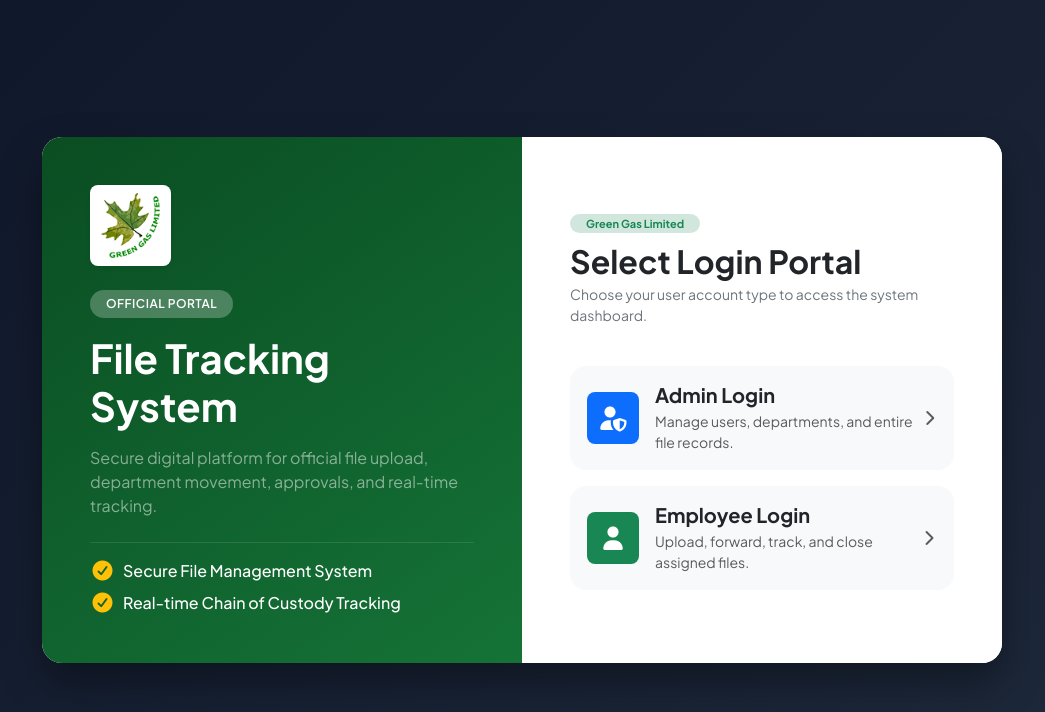
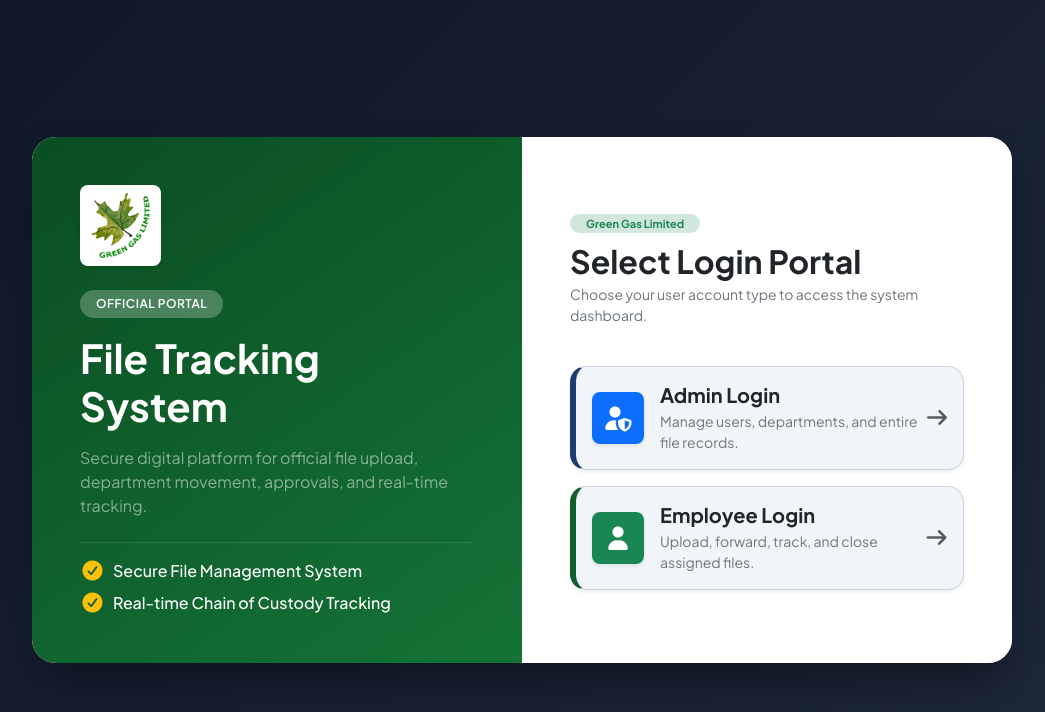
Before and after one commit to rohanyadav963/Django_project, a Django app: page / in a window 1280 px wide. Shown: the top 712 px of the page, without its empty margins (118-1163 px from the left). Run offline with Django 5.2, Linux system fonts and the light colour scheme; some libraries are stand-ins or nearby versions.

Commit message:
Improve home page card contrast with background tones, accent borders, and animated 3D hover effects

```diff
--- a/ftsproject/mainapp/templates/index.html
+++ b/ftsproject/mainapp/templates/index.html
@@ -23,25 +23,60 @@
         padding: 20px;
       }
       .portal-card {
-        border-radius: 20px;
-        box-shadow: 0 20px 40px rgba(0, 0, 0, 0.35);
+        border-radius: 24px;
+        box-shadow: 0 25px 50px -12px rgba(0, 0, 0, 0.45);
         overflow: hidden;
         width: 100%;
-        max-width: 960px;
-      }
-      .login-box {
-        transition: all 0.25s ease-in-out;
-        border: 1.5px solid transparent;
-      }
-      .login-box:hover {
-        transform: translateY(-4px);
-        box-shadow: 0 10px 20px rgba(0, 0, 0, 0.08) !important;
-        border-color: rgba(0, 0, 0, 0.08);
+        max-width: 980px;
       }
       .brand-logo {
         width: 65px;
         height: 65px;
         object-fit: contain;
+      }
+
+      /* Login Card - Admin */
+      .login-box-admin {
+        background-color: #f1f5f9;
+        border: 1.5px solid #cbd5e1;
+        border-left: 6px solid #1e3c72 !important;
+        transition: all 0.3s cubic-bezier(0.4, 0, 0.2, 1);
+        border-radius: 16px;
+      }
+      .login-box-admin:hover {
+        transform: translateY(-5px) scale(1.01);
+        background-color: #ffffff;
+        border-color: #2563eb;
+        border-left-color: #2563eb !important;
+        box-shadow: 0 14px 28px -4px rgba(30, 60, 114, 0.2) !important;
+      }
+      .login-box-admin:hover .arrow-icon {
+        transform: translateX(6px);
+        color: #2563eb !important;
+      }
+
+      /* Login Card - Employee */
+      .login-box-emp {
+        background-color: #f1f5f9;
+        border: 1.5px solid #cbd5e1;
+        border-left: 6px solid #115e2e !important;
+        transition: all 0.3s cubic-bezier(0.4, 0, 0.2, 1);
+        border-radius: 16px;
+      }
+      .login-box-emp:hover {
+        transform: translateY(-5px) scale(1.01);
+        background-color: #ffffff;
+        border-color: #16a34a;
+        border-left-color: #16a34a !important;
+        box-shadow: 0 14px 28px -4px rgba(17, 94, 46, 0.2) !important;
+      }
+      .login-box-emp:hover .arrow-icon {
+        transform: translateX(6px);
+        color: #16a34a !important;
+      }
+
+      .arrow-icon {
+        transition: transform 0.25s ease, color 0.25s ease;
       }
     </style>
   </head>
@@ -84,32 +119,32 @@
 
           <!-- Admin Login Card -->
           <a href="{% url 'adminlogin' %}" class="text-decoration-none mb-3">
-            <div class="login-box card p-3 rounded-4 bg-light">
+            <div class="login-box-admin card p-3 shadow-sm">
               <div class="d-flex align-items-center">
-                <div class="bg-primary text-white rounded-3 p-3 d-flex align-items-center justify-content-center me-3" style="width: 52px; height: 52px;">
+                <div class="bg-primary text-white rounded-3 p-3 d-flex align-items-center justify-content-center me-3 shadow-sm" style="width: 52px; height: 52px;">
                   <i class="fa-solid fa-user-shield fs-4"></i>
                 </div>
                 <div>
                   <h5 class="fw-bold text-dark mb-1">Admin Login</h5>
-                  <p class="text-muted small mb-0">Manage users, departments, and entire file records.</p>
+                  <p class="text-secondary small mb-0">Manage users, departments, and entire file records.</p>
                 </div>
-                <i class="fa-solid fa-chevron-right text-muted ms-auto fs-6"></i>
+                <i class="fa-solid fa-arrow-right text-muted ms-auto fs-5 arrow-icon"></i>
               </div>
             </div>
           </a>
 
           <!-- Employee User Login Card -->
           <a href="{% url 'userlogin' %}" class="text-decoration-none">
-            <div class="login-box card p-3 rounded-4 bg-light">
+            <div class="login-box-emp card p-3 shadow-sm">
               <div class="d-flex align-items-center">
-                <div class="bg-success text-white rounded-3 p-3 d-flex align-items-center justify-content-center me-3" style="width: 52px; height: 52px;">
+                <div class="bg-success text-white rounded-3 p-3 d-flex align-items-center justify-content-center me-3 shadow-sm" style="width: 52px; height: 52px;">
                   <i class="fa-solid fa-user fs-4"></i>
                 </div>
                 <div>
                   <h5 class="fw-bold text-dark mb-1">Employee Login</h5>
-                  <p class="text-muted small mb-0">Upload, forward, track, and close assigned files.</p>
+                  <p class="text-secondary small mb-0">Upload, forward, track, and close assigned files.</p>
                 </div>
-                <i class="fa-solid fa-chevron-right text-muted ms-auto fs-6"></i>
+                <i class="fa-solid fa-arrow-right text-muted ms-auto fs-5 arrow-icon"></i>
               </div>
             </div>
           </a>
```
